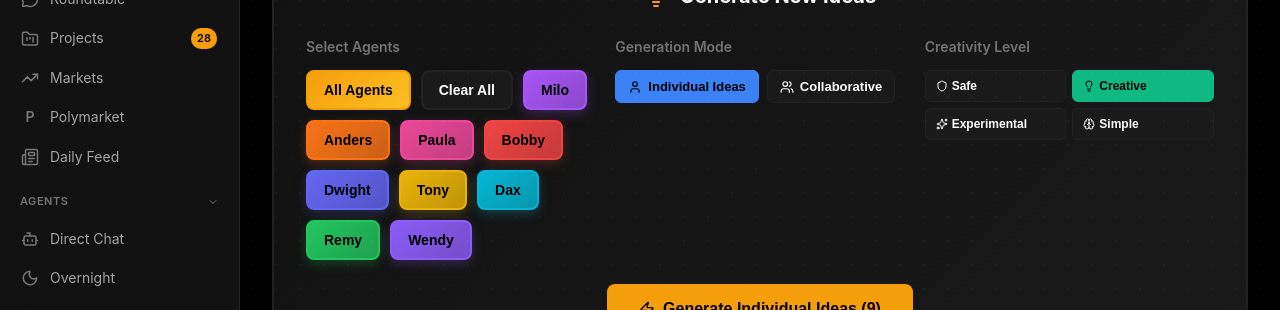
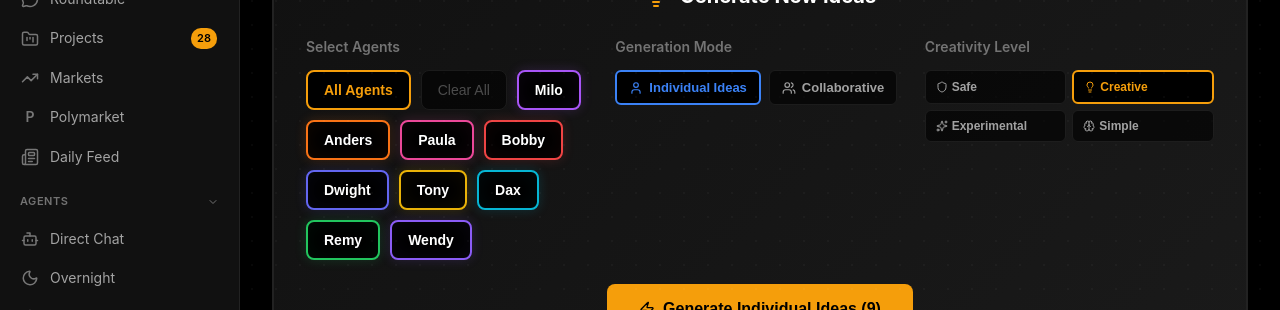
Before and after one commit to Milobuilds45/dbtech45, a Next.js app: page /os/agents/saas in a window 1280 px wide. Shown: the part 203-513 px from the top of the page. Built offline with nearby package versions, Linux system fonts and the light colour scheme; no server answers.

Commit message:
PULLED PAULA'S DESIGN FIXES: Black fill + colored borders for agent buttons, outline styles for all UI elements, proper 0.5 opacity states

```diff
--- a/src/app/(dashboard)/os/agents/saas/page.tsx
+++ b/src/app/(dashboard)/os/agents/saas/page.tsx
@@ -693,17 +693,18 @@ export default function MillionDollarSaas() {
                 <button
                   onClick={() => setSelectedAgents(AGENTS.map(a => a.id))}
                   style={{
-                    background: selectedAgents.length === AGENTS.length
-                      ? `linear-gradient(135deg, ${brand.amber} 0%, ${brand.amberLight} 100%)`
-                      : brand.graphite,
-                    color: selectedAgents.length === AGENTS.length ? brand.void : brand.white,
-                    border: `2px solid ${selectedAgents.length === AGENTS.length ? brand.amber : brand.border}`,
+                    background: brand.void,
+                    color: selectedAgents.length === AGENTS.length ? brand.amber : brand.white,
+                    border: selectedAgents.length === AGENTS.length
+                      ? `2px solid ${brand.amber}`
+                      : `1px solid ${brand.border}`,
                     borderRadius: '8px',
                     padding: '10px 16px',
                     fontSize: '14px',
                     fontWeight: 600,
                     cursor: 'pointer',
                     transition: 'all 0.2s ease',
+                    opacity: selectedAgents.length === AGENTS.length ? 1 : 0.6,
                   }}
                 >
                   All Agents
@@ -711,17 +712,16 @@ export default function MillionDollarSaas() {
                 <button
                   onClick={() => setSelectedAgents([])}
                   style={{
-                    background: selectedAgents.length === 0
-                      ? `linear-gradient(135deg, ${brand.error} 0%, #DC2626 100%)`
-                      : brand.graphite,
-                    color: selectedAgents.length === 0 ? brand.white : brand.white,
-                    border: `2px solid ${selectedAgents.length === 0 ? brand.error : brand.border}`,
+                    background: brand.void,
+                    color: brand.smoke,
+                    border: `1px solid ${brand.border}`,
                     borderRadius: '8px',
                     padding: '10px 16px',
                     fontSize: '14px',
-                    fontWeight: 600,
+                    fontWeight: 500,
                     cursor: 'pointer',
                     transition: 'all 0.2s ease',
+                    opacity: 0.6,
                   }}
                 >
                   Clear All
@@ -731,31 +731,32 @@ export default function MillionDollarSaas() {
                     key={agent.id}
                     onClick={() => handleAgentSelect(agent.id)}
                     style={{
-                      background: selectedAgents.includes(agent.id)
-                        ? `linear-gradient(135deg, ${agent.color} 0%, ${agent.color}CC 100%)`
-                        : brand.graphite,
-                      color: selectedAgents.includes(agent.id) ? brand.void : brand.white,
-                      border: `2px solid ${selectedAgents.includes(agent.id) ? agent.color : brand.border}`,
+                      background: brand.void,
+                      color: brand.white,
+                      border: selectedAgents.includes(agent.id)
+                        ? `2px solid ${agent.color}`
+                        : `1px solid ${brand.border}`,
                       borderRadius: '8px',
                       padding: '10px 16px',
                       fontSize: '14px',
                       fontWeight: 600,
                       cursor: 'pointer',
                       transition: 'all 0.2s ease',
+                      opacity: selectedAgents.includes(agent.id) ? 1 : 0.5,
                       boxShadow: selectedAgents.includes(agent.id)
-                        ? `0 4px 12px ${agent.color}40`
+                        ? `0 0 12px ${agent.color}30, inset 0 0 20px ${agent.color}10`
                         : 'none',
                     }}
                     onMouseEnter={(e) => {
                       if (!selectedAgents.includes(agent.id)) {
                         e.currentTarget.style.borderColor = agent.color;
-                        e.currentTarget.style.transform = 'translateY(-1px)';
+                        e.currentTarget.style.opacity = '0.8';
                       }
                     }}
                     onMouseLeave={(e) => {
                       if (!selectedAgents.includes(agent.id)) {
                         e.currentTarget.style.borderColor = brand.border;
-                        e.currentTarget.style.transform = 'translateY(0)';
+                        e.currentTarget.style.opacity = '0.5';
                       }
                     }}
                   >
@@ -774,9 +775,9 @@ export default function MillionDollarSaas() {
                 <button
                   onClick={() => setIdeaMode('individual')}
                   style={{
-                    background: ideaMode === 'individual' ? brand.info : brand.graphite,
-                    color: ideaMode === 'individual' ? brand.void : brand.white,
-                    border: `1px solid ${ideaMode === 'individual' ? brand.info : brand.border}`,
+                    background: brand.void,
+                    color: ideaMode === 'individual' ? brand.info : brand.white,
+                    border: ideaMode === 'individual' ? `2px solid ${brand.info}` : `1px solid ${brand.border}`,
                     borderRadius: '6px',
                     padding: '8px 12px',
                     fontSize: '13px',
@@ -785,6 +786,8 @@ export default function MillionDollarSaas() {
                     display: 'flex',
                     alignItems: 'center',
                     gap: '6px',
+                    opacity: ideaMode === 'individual' ? 1 : 0.6,
+                    transition: 'all 0.2s ease',
                   }}
                 >
                   <User size={14} />
@@ -793,9 +796,9 @@ export default function MillionDollarSaas() {
                 <button
                   onClick={() => setIdeaMode('collaborative')}
                   style={{
-                    background: ideaMode === 'collaborative' ? brand.info : brand.graphite,
-                    color: ideaMode === 'collaborative' ? brand.void : brand.white,
-                    border: `1px solid ${ideaMode === 'collaborative' ? brand.info : brand.border}`,
+                    background: brand.void,
+                    color: ideaMode === 'collaborative' ? brand.info : brand.white,
+                    border: ideaMode === 'collaborative' ? `2px solid ${brand.info}` : `1px solid ${brand.border}`,
                     borderRadius: '6px',
                     padding: '8px 12px',
                     fontSize: '13px',
@@ -804,6 +807,8 @@ export default function MillionDollarSaas() {
                     display: 'flex',
                     alignItems: 'center',
                     gap: '6px',
+                    opacity: ideaMode === 'collaborative' ? 1 : 0.6,
+                    transition: 'all 0.2s ease',
                   }}
                 >
                   <Users size={14} />
@@ -819,20 +824,21 @@ export default function MillionDollarSaas() {
               </label>
               <div style={{ display: 'grid', gridTemplateColumns: 'repeat(2, 1fr)', gap: '6px' }}>
                 {[
-                  { value: 'safe', label: 'Safe', icon: Shield },
-                  { value: 'creative', label: 'Creative', icon: Lightbulb },
-                  { value: 'experimental', label: 'Experimental', icon: Sparkles },
-                  { value: 'simple', label: 'Simple', icon: Brain },
+                  { value: 'safe', label: 'Safe', icon: Shield, color: brand.smoke },
+                  { value: 'creative', label: 'Creative', icon: Lightbulb, color: brand.amber },
+                  { value: 'experimental', label: 'Experimental', icon: Sparkles, color: '#A855F7' },
+                  { value: 'simple', label: 'Simple', icon: Brain, color: brand.info },
                 ].map(level => {
                   const IconComponent = level.icon;
+                  const isSelected = creativityLevel === level.value;
                   return (
                     <button
                       key={level.value}
                       onClick={() => setCreativityLevel(level.value as CreativityLevel)}
                       style={{
-                        background: creativityLevel === level.value ? brand.success : brand.graphite,
-                        color: creativityLevel === level.value ? brand.void : brand.white,
-                        border: `1px solid ${creativityLevel === level.value ? brand.success : brand.border}`,
+                        background: brand.void,
+                        color: isSelected ? level.color : brand.white,
+                        border: isSelected ? `2px solid ${level.color}` : `1px solid ${brand.border}`,
                         borderRadius: '6px',
                         padding: '8px 10px',
                         fontSize: '12px',
@@ -841,6 +847,8 @@ export default function MillionDollarSaas() {
                         display: 'flex',
                         alignItems: 'center',
                         gap: '4px',
+                        opacity: isSelected ? 1 : 0.6,
+                        transition: 'all 0.2s ease',
                       }}
                     >
                       <IconComponent size={12} />
```
